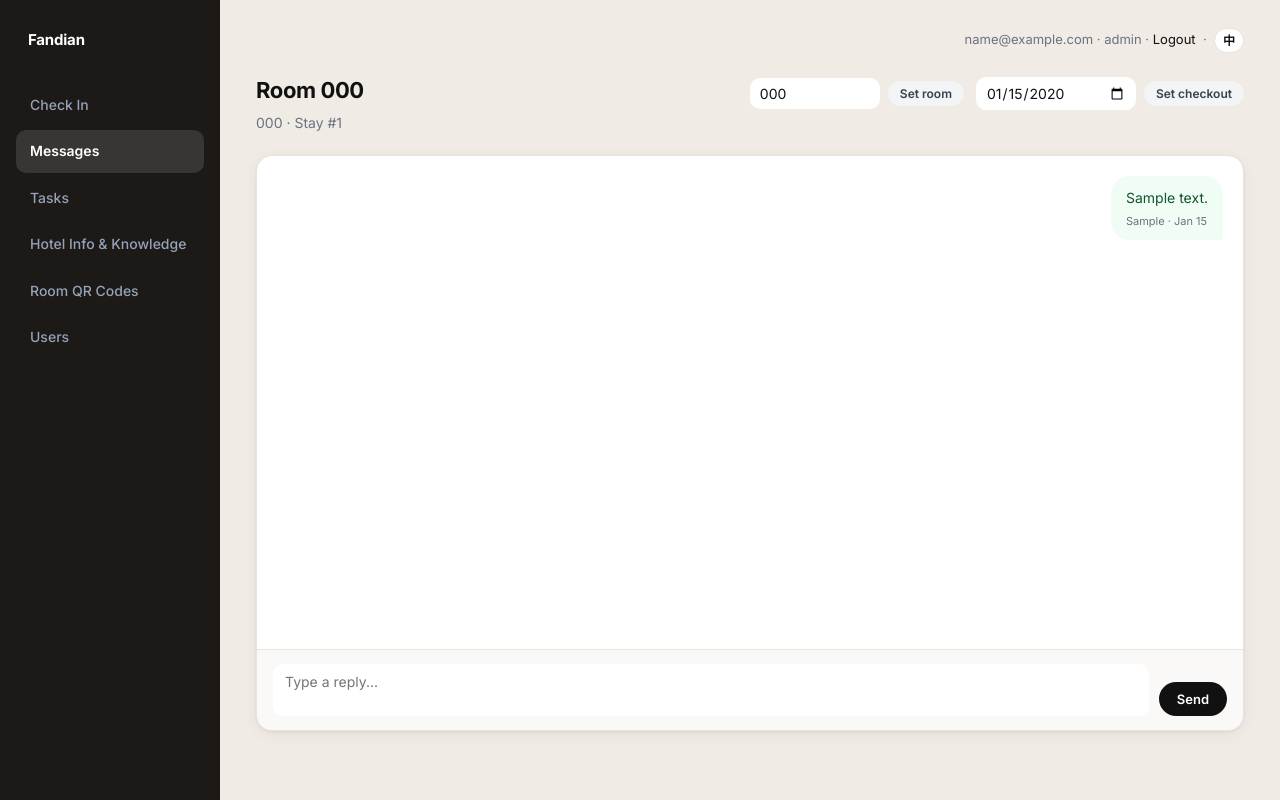
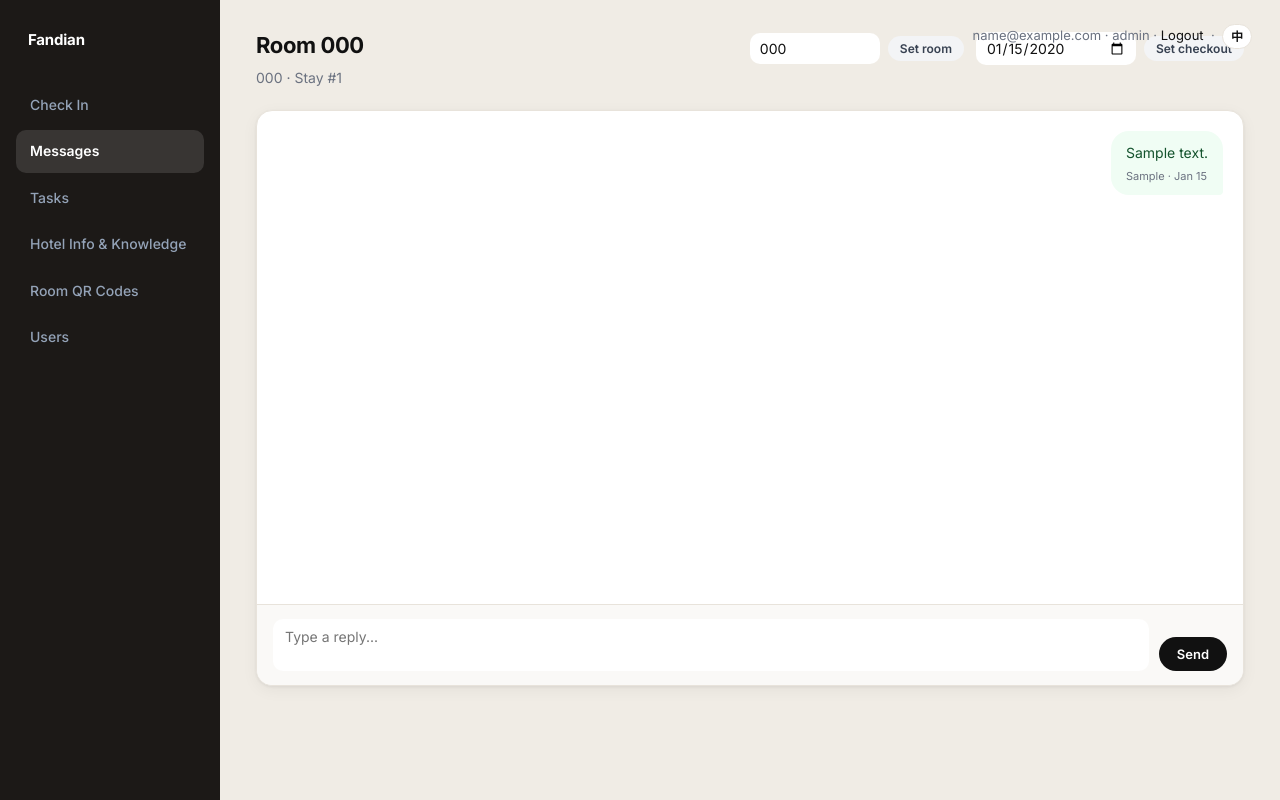
Before and after one commit to gavinwang-oss/fandian, a Flask app: page /admin/stay/1 in a window 1280 px wide. Run offline with Flask 3, Linux system fonts and the light colour scheme; the visitor is signed in with stand-in values (Sample User, id 1); tables that the repository leaves empty hold one stand-in row (values such as "Sample post"); some libraries are stand-ins or nearby versions.

Commit message:
Fix userbar spacing overlap with page title

```diff
--- a/static/admin.css
+++ b/static/admin.css
@@ -94,6 +94,7 @@ a:hover { text-decoration: underline; }
   padding: 28px 36px 48px;
   width: 100%;
   min-width: 0;
+  position: relative;
 }
 
 /* ── Page user bar (other pages) ── */
@@ -102,6 +103,9 @@ a:hover { text-decoration: underline; }
   color: var(--muted);
   font-size: 13px;
   margin-bottom: 20px;
+  position: absolute;
+  top: 24px;
+  right: 28px;
 }
 
 /* ── Language toggle button ── */
```
